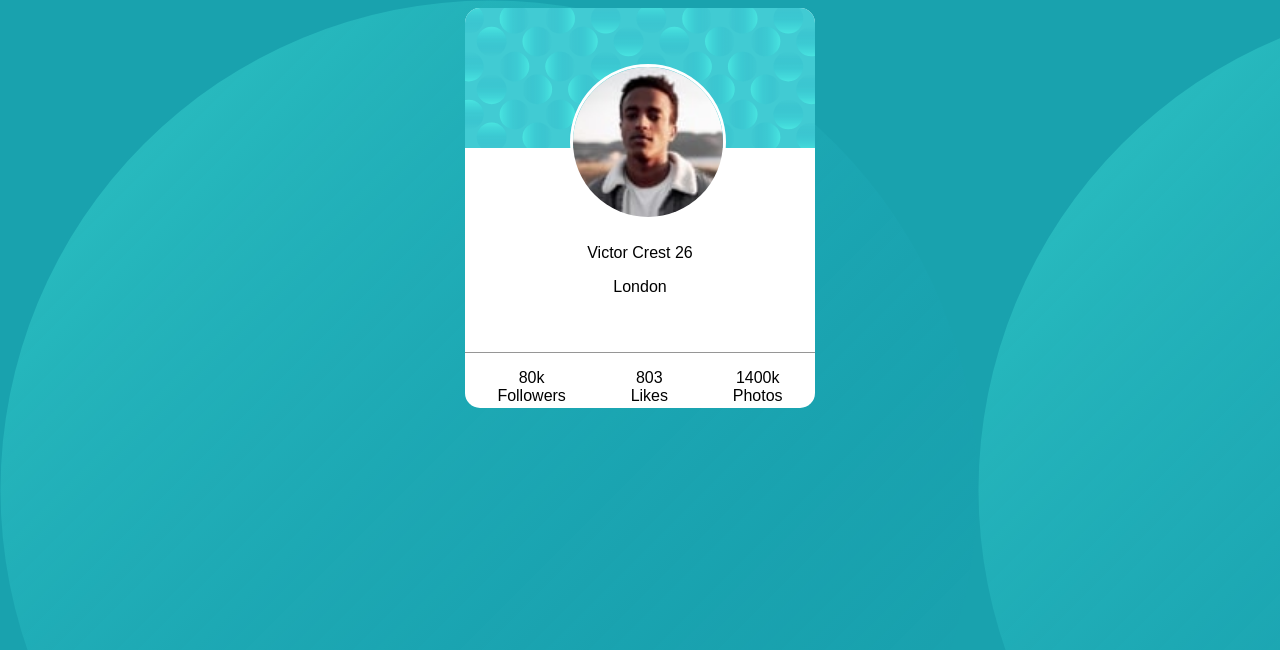
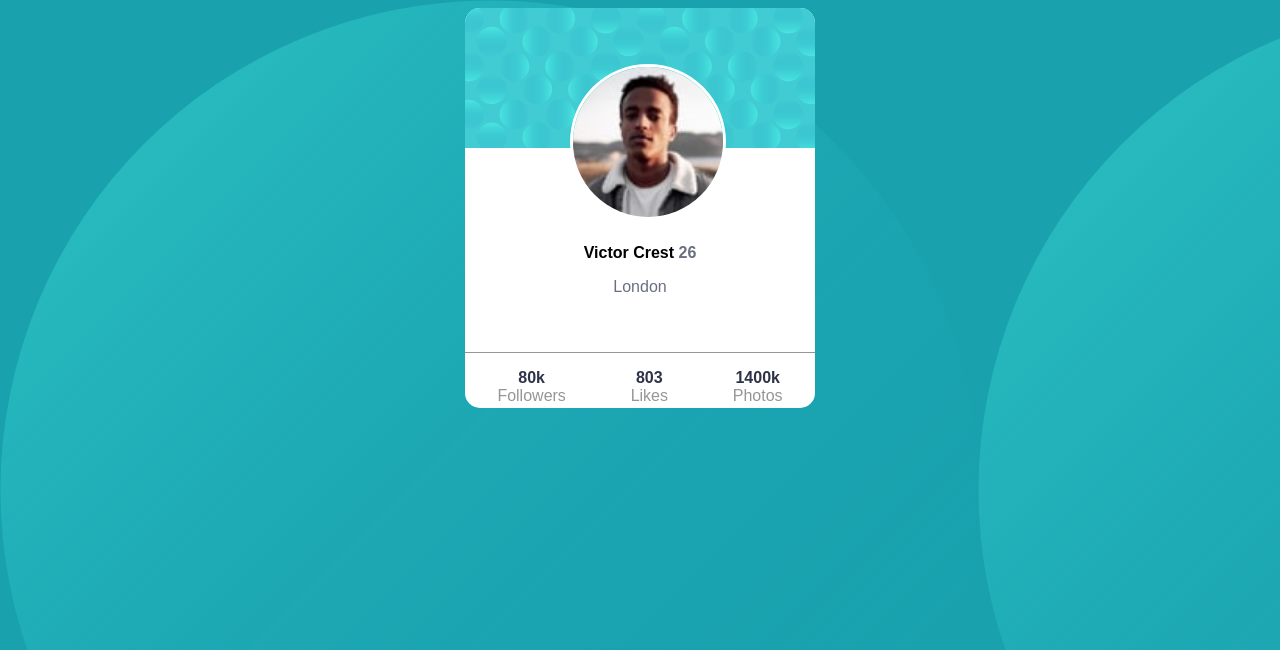
Before and after one commit to LuisElizaldeCruz/profile-card, a plain HTML site: page index.html in a window 1280 px wide. Drawn offline with Linux system fonts and the light colour scheme.

Commit message:
se agrego el color de fuente

```diff
--- a/style.css
+++ b/style.css
@@ -12,7 +12,6 @@
 
 body{
     background-image: url("./images/bg-pattern-top.svg");
-
     background-image: url("./images/bg-pattern-bottom.svg");
     background-color: var(--Dark-cyan);
 }
@@ -74,3 +73,24 @@ li{
     flex-direction: column;
     text-align: center;
 }
+
+.nombre{
+    font-weight: bold;
+}
+
+.edad{
+    color: var(--Dark-grayish-blue);
+}
+
+.lugar{
+    color: var(--Dark-grayish-blue);
+}
+
+li{
+    color: var(--Dark-gray);
+}
+
+.numero{
+    color: var(--very-dark-desaturated-blue);
+    font-weight: bold;
+}
```
